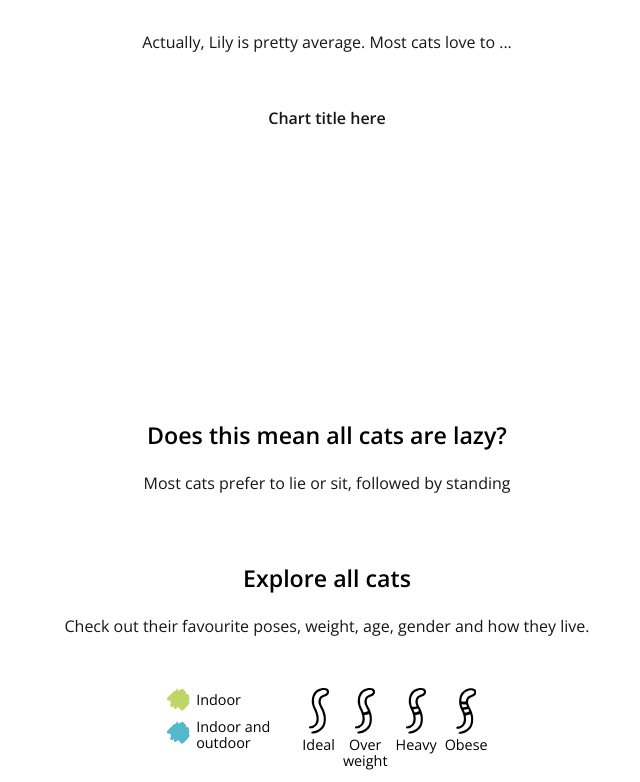
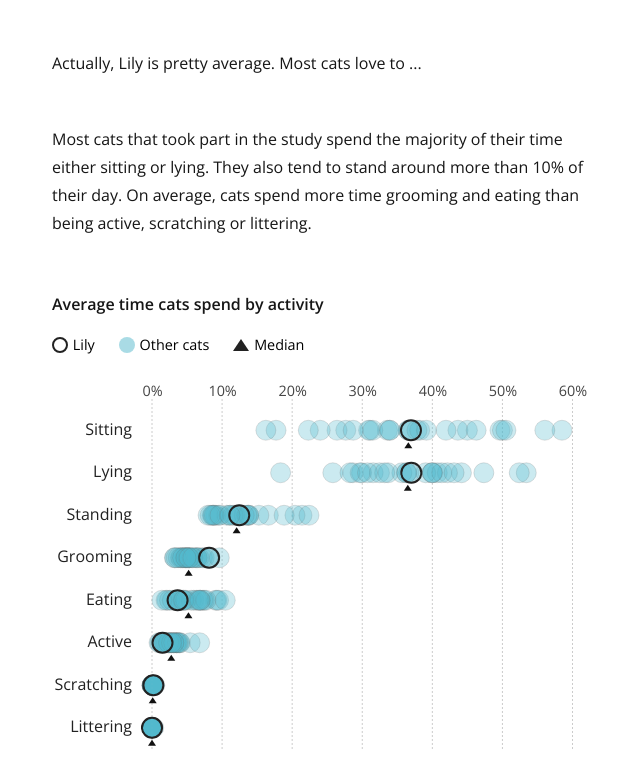
Before and after one commit to Lisa-Ho/lazy-cats, a SvelteKit app: page / in a window 1280 px wide. Shown: the part 1298-2080 px from the top of the page, without its empty margins (313-953 px from the left). Built offline with nearby package versions, Linux system fonts and the light colour scheme.

Commit message:
finalised scatter plot ++ changed global styles

```diff
--- a/src/App.svelte
+++ b/src/App.svelte
@@ -3,10 +3,9 @@
     import Hero from "./components/Hero.svelte";
     import Intro from "./components/Intro.svelte";
     import Benchmark from "./components/Benchmark.svelte";
+    import Conclusion from "./components/Conclusion.svelte";
     import cats from "./assets/cats.json";
-
 </script>
-
 
 <main>
     <section>
@@ -18,28 +17,21 @@
     </section>
 
     <section>
-        <Benchmark {cats}/>
+        <Benchmark {cats} />
     </section>
 
     <section>
-        <h2>Does this mean all cats are lazy?</h2>
-        <p>Most cats prefer to lie or sit, followed by standing</p>
+        <Conclusion />
     </section>
 
     <section>
-        <h2>Explore all cats</h2>
-        <p>Check out their favourite poses, weight, age, gender and how they live.</p>
-        <Beeswarm {cats}/>
+        <Beeswarm {cats} />
     </section>
 
     <section class="Footer" style="padding-top:4rem;">
         <p>Made with sweat and love</p>
     </section>
-
 </main>
 
-
-
 <style>
-
 </style>
--- a/src/components/BarChart.svelte
+++ b/src/components/BarChart.svelte
@@ -6,6 +6,7 @@
 
     // filter for Lily and reformat data
     const poses = ["sitting", "lying", "standing", "other"];
+
     $: cat =
         Array.isArray(cats) && cats.length
             ? poses.map((pose) => {
@@ -134,12 +135,11 @@
         height: 250px;
         width: 100%;
         min-width: 320px;
-        max-width: 500px;
-        align-items: center;
+        max-width: 550px;
+        align-items: left;
         display: flex;
         flex-direction: column;
         gap: 1rem;
-        margin-bottom: 1rem;
     }
 
     .radio-group {
--- a/src/components/Beeswarm.svelte
+++ b/src/components/Beeswarm.svelte
@@ -7,7 +7,7 @@
     export let cats;
 
     import * as d3 from "d3";
-    import { forceSimulation, forceX, forceY, forceCollide } from "d3-force";
+    import { forceSimulation, forceY, forceCollide } from "d3-force";
 
     const component_map = {
         standing: CatStand,
@@ -44,7 +44,9 @@
         .range([margin.left + radius, innerWidth - radius - radius]);
 
     $: yTarget = (d) =>
-        d.lazy_diff > 0 ? centerLine - radius - buffer : centerLine + radius + buffer;
+        d.lazy_diff > 0
+            ? centerLine - radius - buffer
+            : centerLine + radius + buffer;
 
     let simulation;
 
@@ -83,17 +85,26 @@
     }
 </script>
 
+<div class="section-wrapper" id="beeswarm-section" bind:clientWidth={width}>
+    <div class="content-container-column">
+        <h2>Explore the cats in the study</h2>
+        <div class="text-wrapper">
+            <p>
+                Check out the 28 cats from the study, their favourite activity, weight, age, gender and how
+                they live.
+            </p>
+        </div>
+    </div>
     <div
         class="chart-container"
         id="beeswarm"
         role="button"
         tabindex="0"
-    bind:clientWidth={width}
         on:mouseleave={() => {
             hoveredData = null;
         }}
     >
-    <BeeswarmLegend {colr_dict}/>
+        <BeeswarmLegend {colr_dict} />
 
         <svg {width} {height} overflow="visible">
             <!--
@@ -130,8 +141,9 @@
             {/each}
         </svg>
         {#if hoveredData}
-        <BeeswarmTooltip {tooltipY} {tooltipX} {hoveredData}/>
+            <BeeswarmTooltip {tooltipY} {tooltipX} {hoveredData} />
         {/if}
+    </div>
 </div>
 
 <!--
@@ -140,7 +152,13 @@
 <style>
     .chart-container {
         position: relative;
-        padding-top: 1rem;
     }
 
+    #beeswarm-section {
+        display: flex;
+        flex-direction: column;
+        align-items: center;
+        position: relative;
+        gap: 2rem;
+    }
 </style>
--- a/src/components/Benchmark.svelte
+++ b/src/components/Benchmark.svelte
@@ -1,13 +1,24 @@
 <script>
     export let cats;
     import Scatter from "./Scatter.svelte";
-
 </script>
 
 <div class="section-wrapper">
     <div class="content-container-column">
         <h2>Is Lily just a lazy cat?</h2>
+        <div class="text-wrapper">
         <p>Actually, Lily is pretty average. Most cats love to ...</p>
+    </div>
+    </div>
+    <div class="content-container-column">
+        <div class="text-wrapper">
+        <p>
+            Most cats that took part in the study spend the majority of their time either sitting or lying.
+           They also tend to stand around more than 10% of their day. On average, cats
+            spend more time grooming and eating than being active, scratching or
+            littering.
+        </p>
+    </div>
     </div>
     <Scatter {cats} />
 </div>
--- a/src/components/Scatter.svelte
+++ b/src/components/Scatter.svelte
@@ -1,31 +1,243 @@
 <script>
+    import * as d3 from "d3";
+    import { axisTop, select } from "d3";
     export let cats;
 
     //format data
-    $: formattedData = Array.isArray(cats) && cats.length ? "test" : [] ;
+    const movements = [
+        "sitting",
+        "lying",
+        "standing",
+        "grooming",
+        "eating",
+        "active",
+        "scratching",
+        "littering",
+    ];
+
+    $: formattedData =
+        Array.isArray(cats) && cats.length
+            ? cats
+                  .flatMap((cat) =>
+                      movements.map((movement) => ({
+                          movement,
+                          value: cat[`prop_${movement}`],
+                          cat_name: cat.cat_name,
+                      })),
+                  )
+                  .sort((a, b) => {
+                      if (a.cat_name === "Lily") return 1;
+                      if (b.cat_name === "Lily") return -1;
+                      return 0;
+                  })
+            : [];
+
+    $: movementMedians = movements.map((movement) => {
+        const values = cats.map((cat) => cat[`prop_${movement}`]);
+        return {
+            movement,
+            median: d3.median(values),
+        };
+    });
+
+    $: console.log(movementMedians);
 
     //settings for chart (axis, size, bars)
     let width = 450;
-    const margin = { top: 20, right: 110, left: 85, bottom: 20 };
+    let height = 400;
+    const margin = { top: 20, right: 40, left: 100, bottom: 20 };
+    const axisBuffer = 20;
 
+    $: xScale = d3
+        .scaleLinear()
+        .domain([0, d3.max(formattedData, (d) => d.value)])
+        .range([margin.left, width - margin.right]);
+
+    $: yScale = d3
+        .scalePoint()
+        .domain(movements)
+        .range([margin.top + axisBuffer, height - margin.bottom])
+        .padding(0.5);
+
+    let xAxisRef;
+    const customTicks = [0, 10, 20, 30, 40, 50, 60];
+    $: if (xAxisRef && xScale) {
+        const axis = axisTop(xScale)
+            .tickValues(customTicks)
+            .tickSize(0)
+            .tickFormat((d) => formatHours(d));
+        select(xAxisRef).call(axis);
+    }
+
+    //formatting functions for rendering labels
+    function toSentenceCase(text) {
+        if (!text) return "";
+        return text.charAt(0).toUpperCase() + text.slice(1).toLowerCase();
+    }
+
+    function formatHours(hoursProp) {
+        return `${Math.round(hoursProp)}%`;
+    }
 </script>
 
 <div class="chart-container" id="scatter-chart" bind:clientWidth={width}>
     <div class="chart-title">
-        <p>Chart title here</p>
+        <p>Average time cats spend by activity</p>
     </div>
+    <div class="legend-container">
+        <div class="legend">
+            <div class="legend-item">
+                <span class="swatch-lily"></span>
+                <span class="legend-label">Lily</span>
+            </div>
+            <div class="legend-item">
+                <span class="swatch-cats"></span>
+                <span class="legend-label">Other cats</span>
+            </div>
+            <div class="legend-item">
+                <span class="swatch-median"></span>
+                <span class="legend-label">Median</span>
+            </div>
+        </div>
+    </div>
+    <svg {width} {height}>
+        <!-- xAxis -->
+        <g
+            bind:this={xAxisRef}
+            class="x-axis"
+            transform={`translate(0, ${margin.top + axisBuffer - 10})`}
+        />
+
+        <!-- Gridlines -->
+        {#each customTicks as tick}
+            <line
+                x1={xScale(tick)}
+                x2={xScale(tick)}
+                y1={margin.top + axisBuffer - 10}
+                y2={height - margin.bottom}
+                stroke="#cccccc"
+                stroke-width="1"
+                stroke-dasharray="2,2"
+            />
+        {/each}
+
+        <!-- Median values -->
+        {#each movementMedians as { movement, median }}
+            <path
+                d={`M ${xScale(median)} ${yScale(movement) + 12}
+                    l -4 6
+                    l 8 0
+                     Z`}
+                fill="#111"
+                opacity="1"
+            />
+        {/each}
+
+        <!-- Axis labels-->
+        {#each movements as movement}
+            <text
+                x={margin.left - 20}
+                y={yScale(movement)}
+                dominant-baseline="middle"
+                text-anchor="end"
+                class="axis-label"
+            >
+                {toSentenceCase(movement)}
+            </text>
+        {/each}
+
+        <!-- Dots -->
+        {#each formattedData as { movement, value, cat_name }}
+            <circle
+                cx={xScale(value)}
+                cy={yScale(movement)}
+                r="10"
+                opacity="0.3"
+                fill="#53B8CC"
+            />
+            <circle
+                cx={xScale(value)}
+                cy={yScale(movement)}
+                r="10"
+                opacity="1"
+                fill="none"
+                stroke={cat_name === "Lily" ? "#222" : "#666"}
+                stroke-width={cat_name === "Lily" ? 2 : 0.2}
+            />
+        {/each}
+    </svg>
 </div>
 
 <style>
     #scatter-chart {
-        height: 250px;
         width: 100%;
         min-width: 320px;
-        max-width: 500px;
-        align-items: center;
+        max-width: 550px;
+        align-items: left;
         display: flex;
         flex-direction: column;
         gap: 1rem;
-        margin-bottom: 1rem;
+    }
+
+    :global(.tick text) {
+        font-size: 0.9rem;
+        fill: #444444;
+        font-family: "Open Sans", sans-serif;
+    }
+
+    :global(.tick line) {
+        stroke: #888888;
+    }
+
+    :global(.x-axis .domain) {
+        display: none;
+    }
+
+    .legend {
+        display: flex;
+        justify-content: left;
+        flex-direction: row;
+        align-items: left;
+        gap: 1.5rem;
+    }
+
+    .legend-item {
+        display: flex;
+        align-items: center;
+        gap: 0.3rem;
+    }
+
+    .legend-label {
+        line-height: 1rem;
+        font-size: 0.9rem;
+        font-family: "Open Sans", sans-serif;
+        margin-top: 0rem;
+    }
+
+    .swatch-cats,
+    .swatch-lily {
+        width: 16px;
+        height: 16px;
+        border-radius: 50%;
+        display: inline-block;
+    }
+
+    .swatch-cats {
+        background-color: #53b8cc;
+        opacity: 0.5;
+    }
+
+    .swatch-lily {
+        background-color: #fff;
+        border: 2px solid #222;
+    }
+
+    .swatch-median {
+        width: 0;
+        height: 0;
+        border-left: 8px solid transparent;
+        border-right: 8px solid transparent;
+        border-bottom: 12px solid #222; /* triangle color */
+        vertical-align: middle;
     }
 </style>
--- a/static/styles.css
+++ b/static/styles.css
@@ -64,10 +64,10 @@ main {
     margin: 2rem auto 0px auto;
     padding-left: 1rem;
     padding-right: 1rem;
+    align-items: center;
 }
 
 section {
-    text-align: center;
     padding-bottom: 3rem;
 }
 
@@ -85,8 +85,7 @@ section {
     flex-wrap: wrap;
     justify-content: center;
     gap: 2rem;
-    max-width: 600px;
-    text-align: left;
+    max-width: 550px;
     align-items: center;
 }
 
@@ -96,9 +95,9 @@ section {
     flex-wrap: wrap;
     justify-content: center;
     gap: 2rem;
-    max-width: 600px;
-    text-align: center;
-    align-items: center;
+    width: 100%;
+    max-width: 550px;
+    align-items: left;
 }
 
 .svg-wrapper,
@@ -110,9 +109,9 @@ section {
 }
 
 .text-wrapper {
-    max-width: 500px;
+    max-width: 550px;
+    text-align: left;
 }
-
 
 .chart-title p {
     font-size: 1rem;
@@ -147,3 +146,8 @@ section {
     dominant-baseline: middle;
     fill: #222222;
 }
+
+.chart-container {
+    margin-top: 0.3rem;
+    margin-bottom: 2rem;
+}
```
Also changed, not shown: 1 other file (tests, documents, lock files or other folders). Lines whose indentation alone changed are shown as unchanged.
